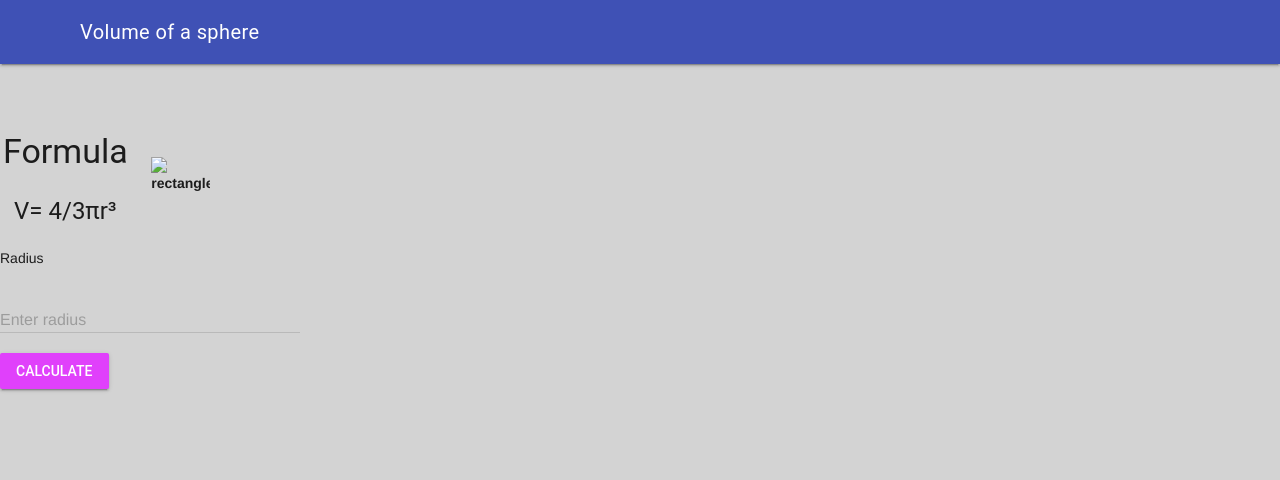
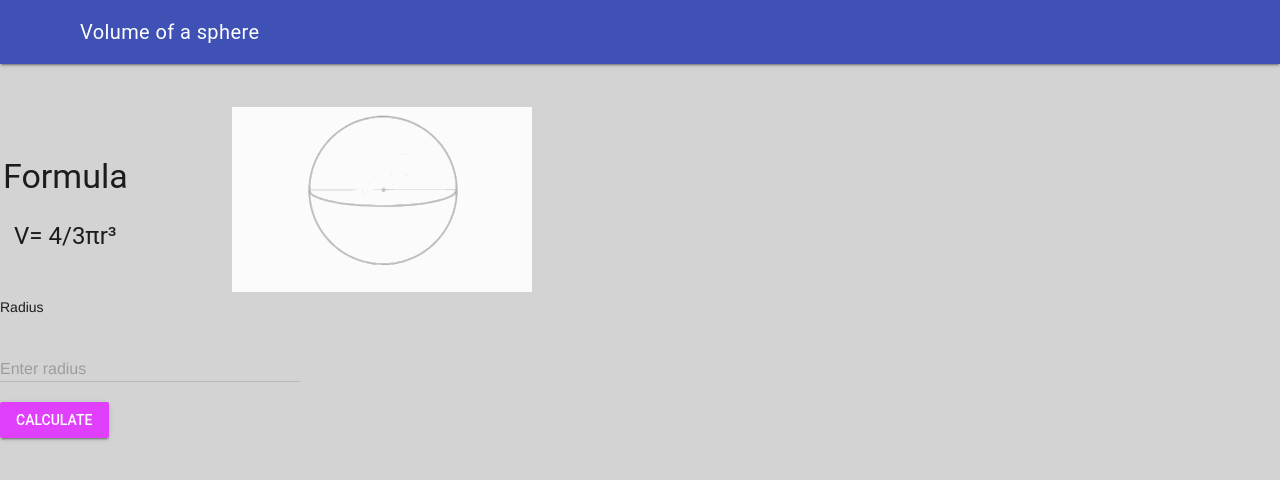
Before and after one commit to AvaVenturino/ICS20-Unit-6-01-extra-, a plain HTML site: page index.html in a window 1280 px wide. Drawn offline with nearby package versions, Linux system fonts and the light colour scheme.

```diff
--- a/index.html
+++ b/index.html
@@ -38,7 +38,7 @@
               <h4>V= 4/3πr³</h4>
             </th>
             <th>
-              <img src="./images/Screenshot 2022-04-04 1.13.44 PM.png" align="right" alt="rectangle" width="75%" height="auto" />
+              <img src="./images/image2vector (1).svg" align="right" alt="rectangle" width="75%" height="auto" />
             </th>
           </tr>
         </table>
```
Also changed, not shown: .github/linters/.stylelintrc.json (added), designs/flowchart.png (added), designs/storyboard.png (added), images/image2vector (1).svg (added), 5 other files.
